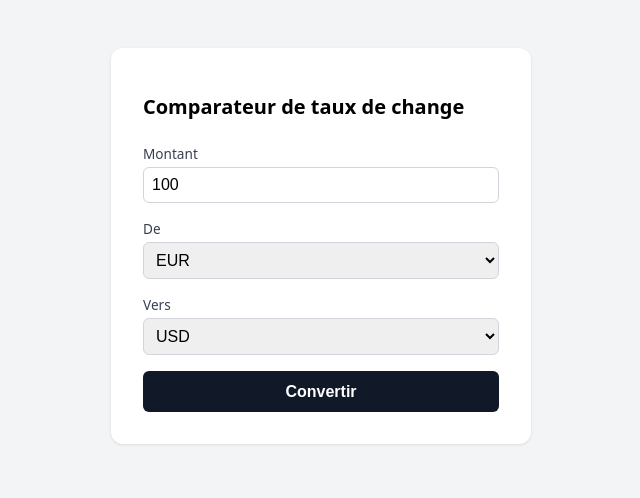
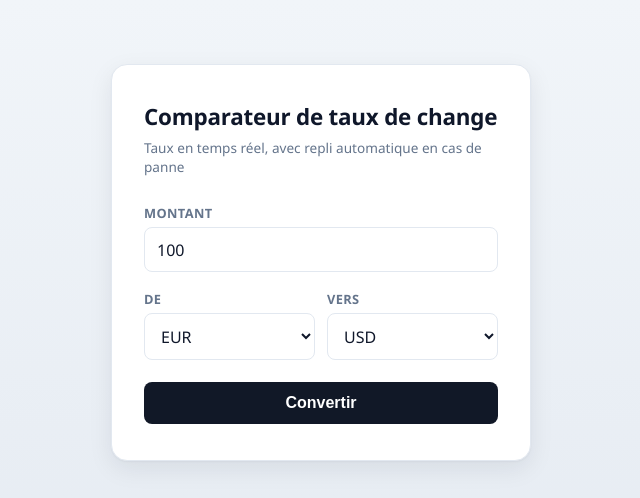
Before and after one commit to Daccors/Currency-Comparator, a plain HTML site: page frontend/index.html in a window 1280 px wide. Shown: the whole page, without its empty margins (319-959 px from the left). Drawn offline with Linux system fonts and the light colour scheme.

Commit message:
style: polish frontend visual design

```diff
--- a/frontend/index.html
+++ b/frontend/index.html
@@ -9,6 +9,7 @@
 <body>
   <main class="card">
     <h1>Comparateur de taux de change</h1>
+    <p class="subtitle">Taux en temps réel, avec repli automatique en cas de panne</p>
 
     <form id="convert-form">
       <label>
@@ -16,6 +17,7 @@
         <input type="number" id="amount" min="0.01" step="0.01" value="100" required />
       </label>
 
+      <div class="row">
         <label>
           De
           <select id="from">
@@ -57,6 +59,7 @@
             <option value="SGD">SGD</option>
           </select>
         </label>
+      </div>
 
       <button type="submit">Convertir</button>
     </form>
--- a/frontend/style.css
+++ b/frontend/style.css
@@ -1,87 +1,147 @@
 * { box-sizing: border-box; }
 
+:root {
+  --bg: #f1f5f9;
+  --card-bg: #ffffff;
+  --text: #0f172a;
+  --text-muted: #64748b;
+  --border: #e2e8f0;
+  --accent: #111827;
+  --accent-hover: #1f2937;
+  --success-bg: #ecfdf5;
+  --success-border: #6ee7b7;
+  --success-text: #065f46;
+  --error-bg: #fef2f2;
+  --error-border: #fca5a5;
+  --error-text: #991b1b;
+}
+
 body {
-  font-family: system-ui, -apple-system, "Segoe UI", sans-serif;
-  background: #f3f4f6;
+  font-family: "Segoe UI", system-ui, -apple-system, sans-serif;
+  background: linear-gradient(180deg, var(--bg) 0%, #e2e8f0 100%);
+  min-height: 100vh;
   display: flex;
   justify-content: center;
-  padding: 3rem 1rem;
+  align-items: flex-start;
+  padding: 4rem 1rem;
   margin: 0;
+  color: var(--text);
 }
 
 .card {
-  background: white;
-  border-radius: 12px;
-  padding: 2rem;
+  background: var(--card-bg);
+  border-radius: 16px;
+  padding: 2.25rem 2rem;
   max-width: 420px;
   width: 100%;
-  box-shadow: 0 1px 3px rgba(0,0,0,0.1);
+  box-shadow: 0 1px 2px rgba(15, 23, 42, 0.04), 0 8px 24px rgba(15, 23, 42, 0.08);
+  border: 1px solid var(--border);
 }
 
 h1 {
-  font-size: 1.25rem;
-  margin-bottom: 1.5rem;
+  font-size: 1.4rem;
+  font-weight: 700;
+  margin: 0 0 0.35rem;
+  letter-spacing: -0.01em;
+}
+
+.subtitle {
+  font-size: 0.85rem;
+  color: var(--text-muted);
+  margin: 0 0 1.75rem;
 }
 
 form {
   display: flex;
   flex-direction: column;
-  gap: 1rem;
+  gap: 1.1rem;
 }
 
 label {
   display: flex;
   flex-direction: column;
-  font-size: 0.85rem;
-  color: #374151;
-  gap: 0.25rem;
+  font-size: 0.8rem;
+  font-weight: 600;
+  color: var(--text-muted);
+  gap: 0.35rem;
+  text-transform: uppercase;
+  letter-spacing: 0.03em;
 }
 
-input, select, button {
+input, select {
   font-size: 1rem;
-  padding: 0.5rem;
-  border-radius: 6px;
-  border: 1px solid #d1d5db;
+  font-family: inherit;
+  padding: 0.65rem 0.75rem;
+  border-radius: 8px;
+  border: 1.5px solid var(--border);
+  background: #fff;
+  color: var(--text);
+  transition: border-color 0.15s ease, box-shadow 0.15s ease;
+}
+
+input:focus, select:focus {
+  outline: none;
+  border-color: var(--accent);
+  box-shadow: 0 0 0 3px rgba(17, 24, 39, 0.08);
+}
+
+.row {
+  display: grid;
+  grid-template-columns: 1fr 1fr;
+  gap: 0.75rem;
 }
 
 button {
-  background: #111827;
+  font-size: 1rem;
+  font-weight: 600;
+  background: var(--accent);
   color: white;
   border: none;
+  border-radius: 8px;
   cursor: pointer;
-  padding: 0.7rem;
-  font-weight: 600;
+  padding: 0.75rem;
+  margin-top: 0.25rem;
+  transition: background 0.15s ease, transform 0.1s ease;
 }
 
-button:hover { background: #1f2937; }
+button:hover:not(:disabled) { background: var(--accent-hover); }
+button:active:not(:disabled) { transform: scale(0.99); }
+button:disabled { opacity: 0.6; cursor: wait; }
+
+.result, .error {
+  margin-top: 1.5rem;
+  padding: 1rem 1.1rem;
+  border-radius: 10px;
+  font-size: 0.9rem;
+  animation: fade-in 0.2s ease;
+}
 
 .result {
-  margin-top: 1.5rem;
-  padding: 1rem;
-  background: #ecfdf5;
-  border: 1px solid #10b981;
-  border-radius: 8px;
-  font-size: 0.9rem;
+  background: var(--success-bg);
+  border: 1px solid var(--success-border);
 }
 
 .result .amount {
-  font-size: 1.4rem;
+  font-size: 1.5rem;
   font-weight: 700;
   display: block;
   margin-bottom: 0.4rem;
+  color: var(--text);
 }
 
 .result .meta {
-  color: #065f46;
+  color: var(--success-text);
   font-size: 0.8rem;
+  line-height: 1.4;
 }
 
 .error {
-  margin-top: 1.5rem;
-  padding: 1rem;
-  background: #fef2f2;
-  border: 1px solid #ef4444;
-  border-radius: 8px;
-  color: #991b1b;
-  font-size: 0.9rem;
+  background: var(--error-bg);
+  border: 1px solid var(--error-border);
+  color: var(--error-text);
 }
+
+@keyframes fade-in {
+  from { opacity: 0; transform: translateY(-4px); }
+  to { opacity: 1; transform: translateY(0); }
+}
```
Lines whose indentation alone changed are shown as unchanged.
